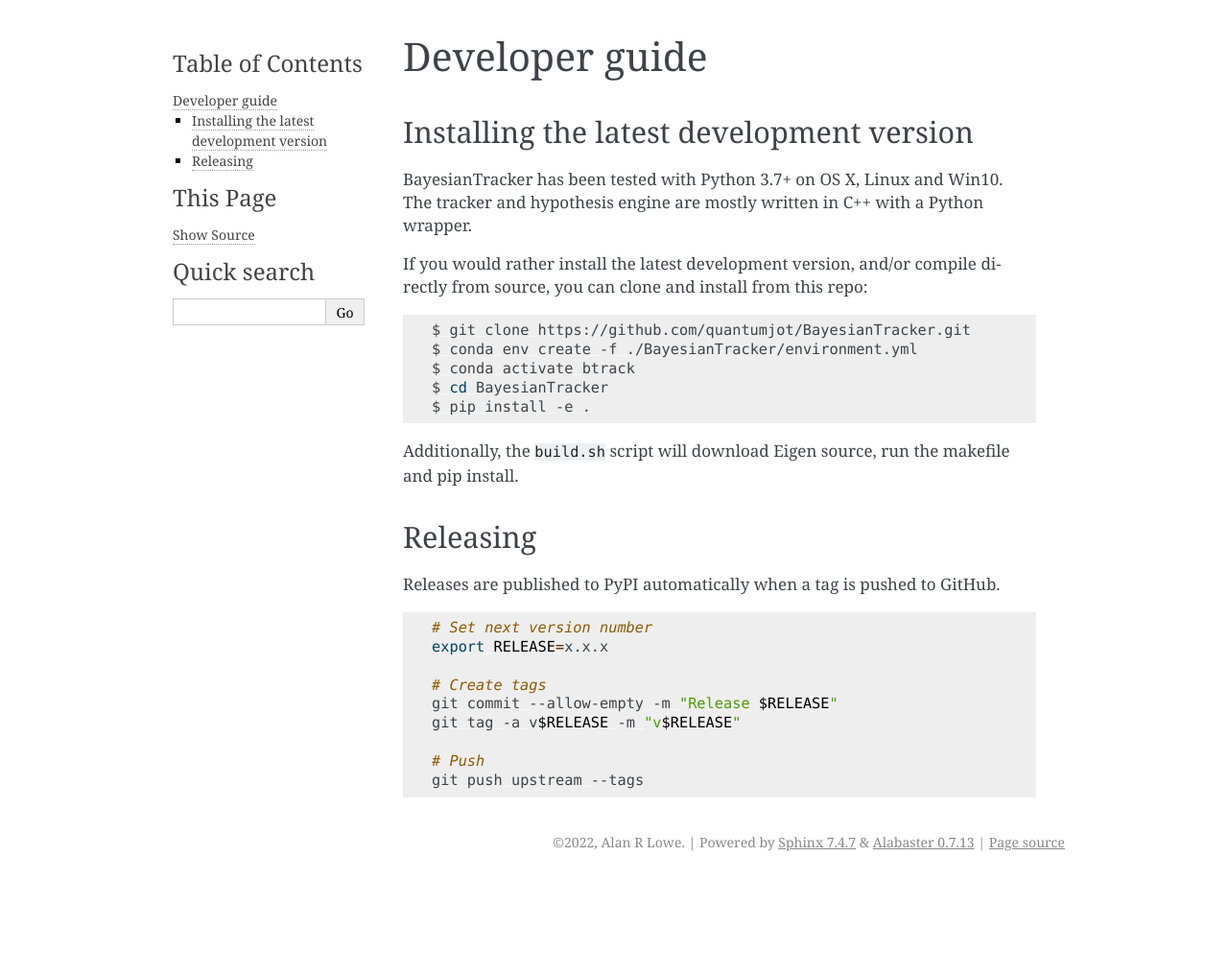
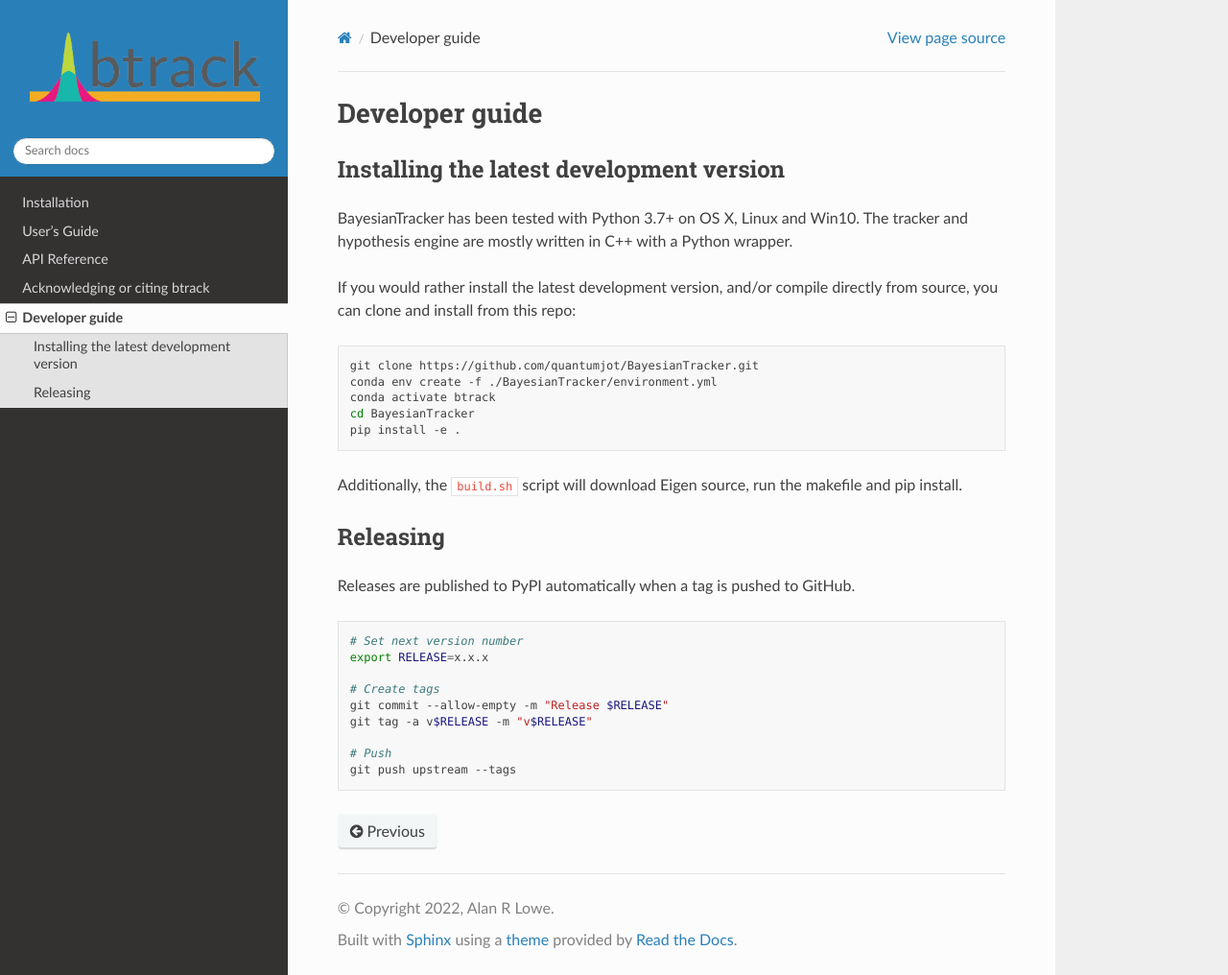
Before and after one commit to quantumjot/btrack, a Sphinx documentation site: the page built from docs/dev_guide/index.rst, in a window 1280 px wide and 1016 px high. Shown: the whole window at 96% size. Built offline with Sphinx 7.4.7 and the Read the Docs theme 2.0.0, drawn with Linux system fonts in a browser that asks for light colours; the version number could not be read and is left out.

Commit message:
clean up docs and change theme

```diff
--- a/docs/about.rst
+++ b/docs/about.rst
@@ -1,5 +1,5 @@
 ==============================
-Acknowledging or Citing Btrack
+Acknowledging or citing btrack
 ==============================
 
 More details of how this type of tracking approach can be applied to tracking cells in time-lapse microscopy data can be found in the following publications:
--- a/docs/conf.py
+++ b/docs/conf.py
@@ -36,6 +36,7 @@
     "sphinx_panels",
     "sphinx_automodapi.automodapi",
     "numpydoc",
+    "sphinx_rtd_theme",
 ]
 
 numpydoc_show_class_members = False
@@ -55,9 +56,14 @@
 # The theme to use for HTML and HTML Help pages.  See the documentation for
 # a list of builtin themes.
 #
-html_theme = "alabaster"
+html_theme = "sphinx_rtd_theme"
 
 # Add any paths that contain custom static files (such as style sheets) here,
 # relative to this directory. They are copied after the builtin static files,
 # so a file named "default.css" will overwrite the builtin "default.css".
 html_static_path = ["_static"]
+html_logo = "_static/btrack_logo.png"
+html_theme_options = {
+    "logo_only": True,
+    "display_version": False,
+}
--- a/docs/dev_guide/index.rst
+++ b/docs/dev_guide/index.rst
@@ -12,11 +12,11 @@
 
 .. code:: sh
 
-   $ git clone https://github.com/quantumjot/BayesianTracker.git
-   $ conda env create -f ./BayesianTracker/environment.yml
-   $ conda activate btrack
-   $ cd BayesianTracker
-   $ pip install -e .
+   git clone https://github.com/quantumjot/BayesianTracker.git
+   conda env create -f ./BayesianTracker/environment.yml
+   conda activate btrack
+   cd BayesianTracker
+   pip install -e .
 
 Additionally, the ``build.sh`` script will download Eigen source, run the makefile and pip install.
 
--- a/requirements-docs.txt
+++ b/requirements-docs.txt
@@ -2,3 +2,4 @@
 sphinx
 sphinx-automodapi
 sphinx-panels
+sphinx_rtd_theme
```
Also changed, not shown: README.md (+2 -3 lines), docs/index.rst (+1 -7 lines), docs/user_guide/large_datasets.rst (+4 -4 lines), docs/user_guide/simple_example.rst (+5 -5 lines), 3 other files.
